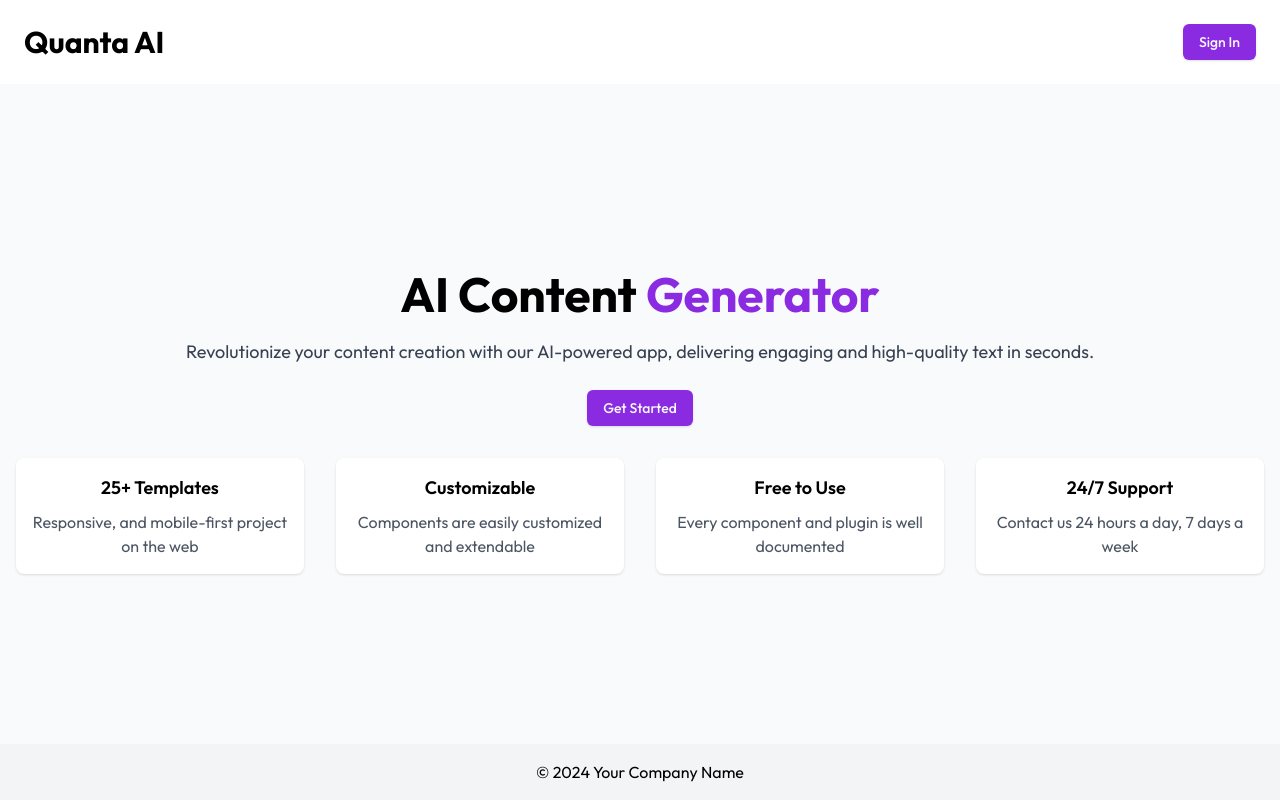
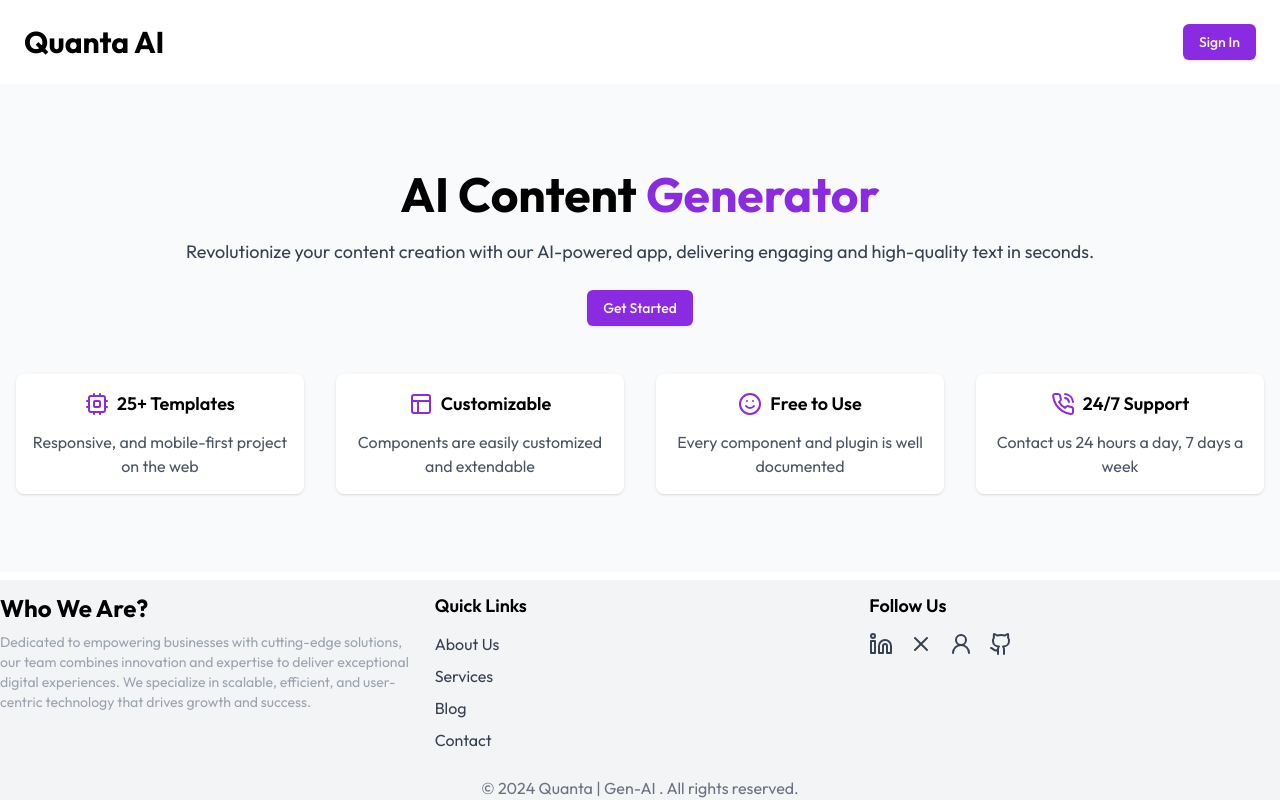
Before and after one commit to Madhur1707/GEN_CONTENT_AI, a Next.js app: page / in a window 1280 px wide. Built offline with nearby package versions, Linux system fonts and the light colour scheme; no server answers.

Commit message:
added footer

```diff
--- a/app/dashboard/_components/SideNav.tsx
+++ b/app/dashboard/_components/SideNav.tsx
@@ -49,7 +49,6 @@ function SideNav({ onMenuClick }: { onMenuClick?: () => void }) {
     <div className="h-screen relative p-2 shadow-sm border bg-white">
       <div className="flex justify-center ">
         <span className="text-3xl font-bold">Quanta AI</span>
-        {/* <Image src={"/logo2.png"} alt="logo" width={100} height={100} /> */}
       </div>
       <hr className="my-7 border" />
       <div className="mt-3">
--- a/app/page.tsx
+++ b/app/page.tsx
@@ -2,6 +2,8 @@
 import { SignInButton, useUser } from "@clerk/nextjs";
 import { Button } from "@/components/ui/button";
 import { useRouter } from "next/navigation";
+import { Cpu, Layout, Smile, PhoneCall, Github, User2, X } from "lucide-react";
+import { Twitter, Instagram, Linkedin } from "lucide-react";
 
 export default function Home() {
   const { isSignedIn } = useUser();
@@ -11,7 +13,7 @@ export default function Home() {
     <div className="min-h-screen flex flex-col">
       <header className="w-full flex items-center justify-between p-6 bg-white shadow">
         <div className="text-2xl font-bold">
-        <span className="text-3xl font-bold">Quanta AI</span>
+          <span className="text-3xl font-bold">Quanta AI</span>
         </div>
         <div className="ml-auto">
           {isSignedIn ? (
@@ -34,7 +36,7 @@ export default function Home() {
         </p>
         {isSignedIn ? (
           <Button className="mb-8" onClick={() => router.push("/dashboard")}>
-            Dashboard
+            Let's Dive In
           </Button>
         ) : (
           <SignInButton mode="modal">
@@ -44,42 +46,127 @@ export default function Home() {
 
         <div className="grid grid-cols-1 md:grid-cols-4 gap-8">
           <FeatureCard
+            icon={<Cpu />}
             title="25+ Templates"
             description="Responsive, and mobile-first project on the web"
           />
           <FeatureCard
+            icon={<Layout />}
             title="Customizable"
             description="Components are easily customized and extendable"
           />
           <FeatureCard
+            icon={<Smile />}
             title="Free to Use"
             description="Every component and plugin is well documented"
           />
           <FeatureCard
+            icon={<PhoneCall />}
             title="24/7 Support"
             description="Contact us 24 hours a day, 7 days a week"
           />
         </div>
       </main>
 
-      <footer className="p-4 bg-gray-100 text-center">
-        © 2024 Your Company Name
+      <footer className="bg-gray-100 text-black mt-2">
+        <div className="container mx-auto grid grid-cols-1 md:grid-cols-3 mt-3 gap-6 ">
+          {/* Logo and Description */}
+          <div className="flex flex-col items-center md:items-start">
+            <span className="text-2xl font-bold mb-2">Who We Are?</span>
+            <p className="text-gray-400 text-sm text-center md:text-left">
+              Dedicated to empowering businesses with cutting-edge solutions,
+              our team combines innovation and expertise to deliver exceptional
+              digital experiences. We specialize in scalable, efficient, and
+              user-centric technology that drives growth and success.
+            </p>
+          </div>
+
+          {/* Navigation Links */}
+          <div className="flex flex-col items-center md:items-start">
+            <h4 className="text-lg font-semibold mb-3">Quick Links</h4>
+            <ul className="space-y-2">
+              <li>
+                <a href="#" className="text-gray-700 hover:text-black">
+                  About Us
+                </a>
+              </li>
+              <li>
+                <a href="#" className="text-gray-700 hover:text-black">
+                  Services
+                </a>
+              </li>
+              <li>
+                <a href="#" className="text-gray-700 hover:text-black">
+                  Blog
+                </a>
+              </li>
+              <li>
+                <a href="#" className="text-gray-700 hover:text-black">
+                  Contact
+                </a>
+              </li>
+            </ul>
+          </div>
+
+          <div className="flex flex-col items-center md:items-start">
+            <h4 className="text-lg font-semibold mb-3">Follow Us</h4>
+            <div className="flex space-x-4">
+              <a
+                href="https://www.linkedin.com/in/madhurpathak/"
+                aria-label="LinkedIn"
+                className="text-gray-700 hover:text-black"
+              >
+                <Linkedin className="h-6 w-6" />
+              </a>
+              <a
+                href="https://x.com/Madhur_Pathak07"
+                aria-label="X"
+                className="text-gray-700 hover:text-black"
+              >
+                <X className="h-6 w-6" />
+              </a>
+              <a
+                href="https://madhurpathak.netlify.app/"
+                aria-label="Portfolio"
+                className="text-gray-700 hover:text-black"
+              >
+                <User2 className="h-6 w-6" />
+              </a>
+              <a
+                href="https://github.com/Madhur1707"
+                aria-label="Github"
+                className="text-gray-700 hover:text-black"
+              >
+                <Github className="h-6 w-6" />
+              </a>
+            </div>
+          </div>
+        </div>
+
+        <div className="mt-6 text-center text-gray-500">
+          © 2024 Quanta | Gen-AI . All rights reserved.
+        </div>
       </footer>
     </div>
   );
 }
 
 function FeatureCard({
+  icon,
   title,
   description,
 }: {
+  icon: React.ReactNode;
   title: string;
   description: string;
 }) {
   return (
-    <div className="p-4 bg-white shadow rounded-lg">
-      <h3 className="text-lg font-semibold mb-2">{title}</h3>
-      <p className="text-gray-600">{description}</p>
+    <div className="p-4 bg-white shadow rounded-lg flex flex-col items-center mt-0 mb-0 md:mt-4 md:mb-2">
+      <div className="flex items-center mb-3 space-x-2">
+        <div className="text-primary">{icon}</div>
+        <h3 className="text-lg font-semibold">{title}</h3>
+      </div>
+      <p className="text-gray-600 text-center">{description}</p>
     </div>
   );
 }
```
